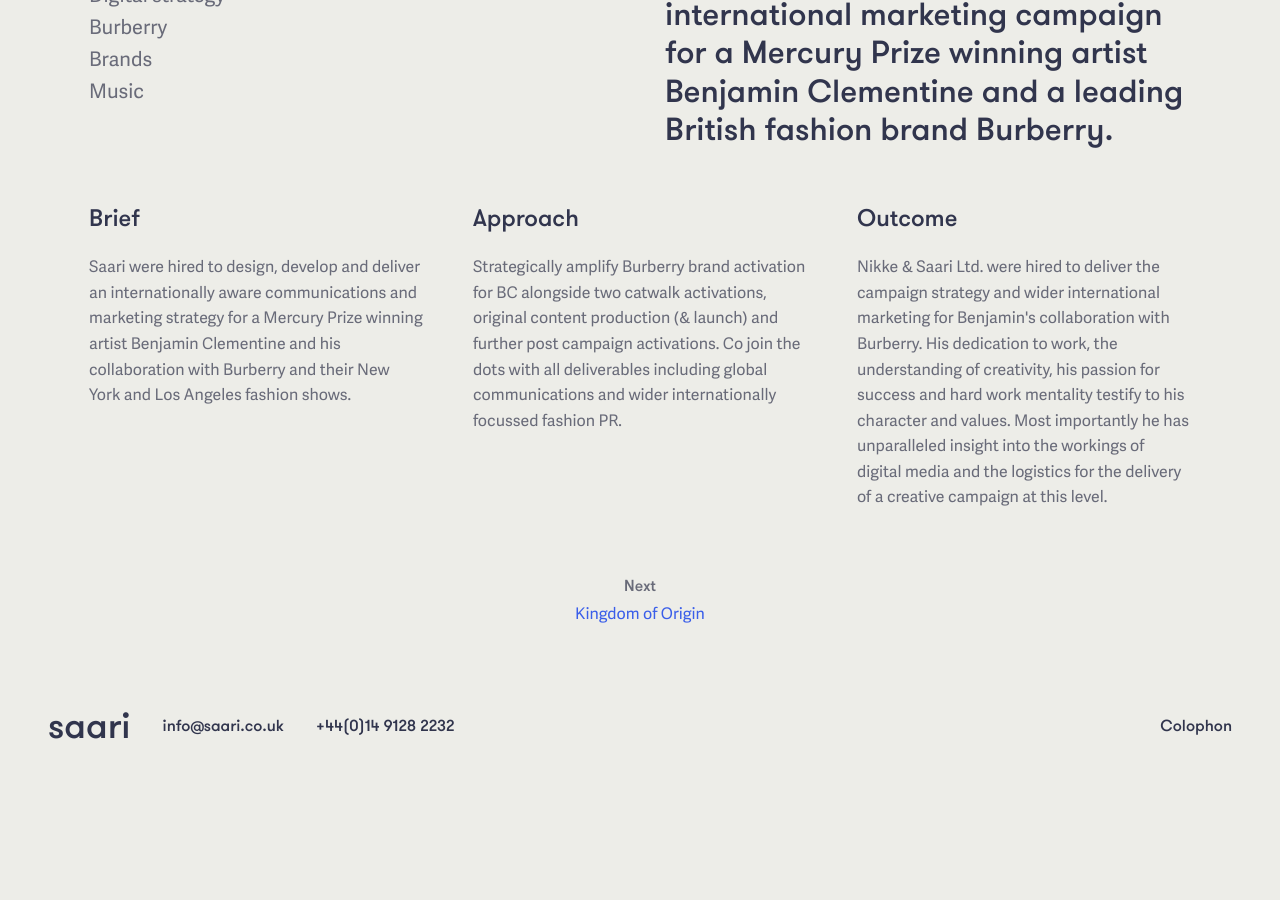
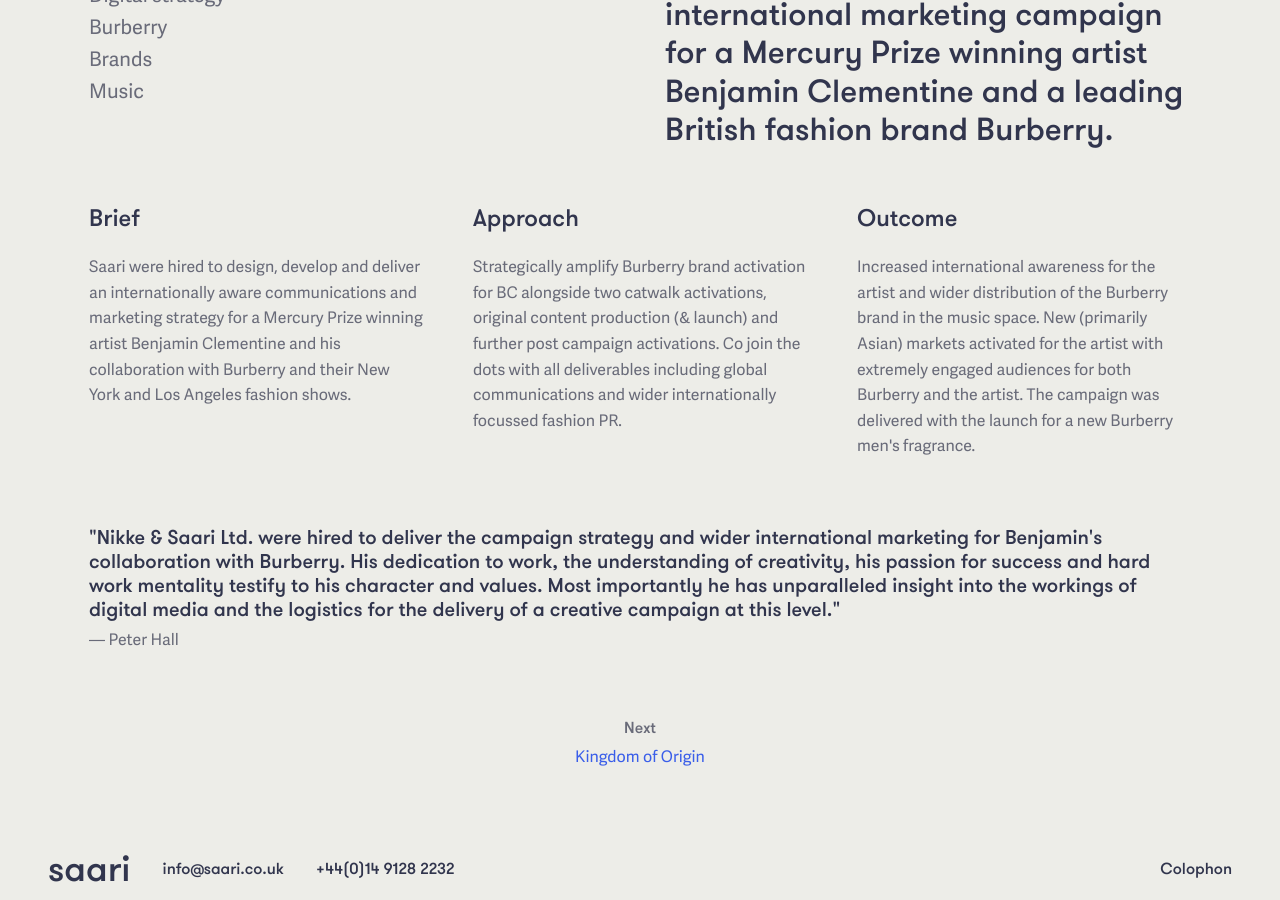
Before and after one commit to garethjohnsdesign/saari.co.uk, a Jekyll site: the page built from _projects/benjamin-clementine.markdown, in a window 1280 px wide and 900 px high, scrolled down 745 px. Built offline with Jekyll 4.4.1, drawn with Linux system fonts in a browser that asks for light colours; before the commit the page ends 1536 px from its top, so only the background shows below that.

Commit message:
Updated Config and 4 other files

```diff
--- a/_config.yml
+++ b/_config.yml
@@ -23,10 +23,9 @@
     layout: project
     services:
     -
-url: http://saari.co.uk
-description: London-based Saari ltd. offers digital marketing, brand development and
-  digital strategy services with the aim to reach increased market awareness and growth
-  from an international point of view.
+url: https://www.saari.co.uk
+description: London-based digital strategy, marketing, brand and business development
+  consultancy, delivering increased market awareness and growth for our clients.
 permalink: pretty
 exclude:
 - bower.json
--- a/_layouts/project.html
+++ b/_layouts/project.html
@@ -52,6 +52,21 @@
 {% endif %}
 <!-- End Images -->
 
+<!-- Testimonial -->
+{% if page.testimonial %}
+<section class="project__testimonial">
+    <div class="row">
+      {% for testimonial in page.testimonial %}
+      <div class="small-12 columns project__testimonial">
+        <h4>"{{ testimonial.text }}"</h4>
+        <p>— {{ testimonial.cite }}</p>
+      </div>
+      {% endfor %}
+    </div>
+</section>
+{% endif %}
+<!-- End Testimonial -->
+
 <!-- Pagination -->
 {% include pagination.html %}
 <!-- End Pagination -->
--- a/_projects/benjamin-clementine.markdown
+++ b/_projects/benjamin-clementine.markdown
@@ -29,11 +29,17 @@
     activations. Co join the dots with all deliverables including global communications
     and wider internationally focussed fashion PR.
 - title: Outcome
-  text: Nikke & Saari Ltd. were hired to deliver the campaign strategy and wider international
+  text: Increased international awareness for the artist and wider distribution of
+    the Burberry brand in the music space. New (primarily Asian) markets activated
+    for the artist with extremely engaged audiences for both Burberry and the artist.
+    The campaign was delivered with the launch for a new Burberry men's fragrance.
+testimonial:
+- text: Nikke & Saari Ltd. were hired to deliver the campaign strategy and wider international
     marketing for Benjamin's collaboration with Burberry. His dedication to work,
     the understanding of creativity, his passion for success and hard work mentality
     testify to his character and values. Most importantly he has unparalleled insight
     into the workings of digital media and the logistics for the delivery of a creative
     campaign at this level.
+  cite: Peter Hall
 layout: project
 ---
```
Also changed, not shown: index.md (+2 -3 lines), services.md (+2 -3 lines).
